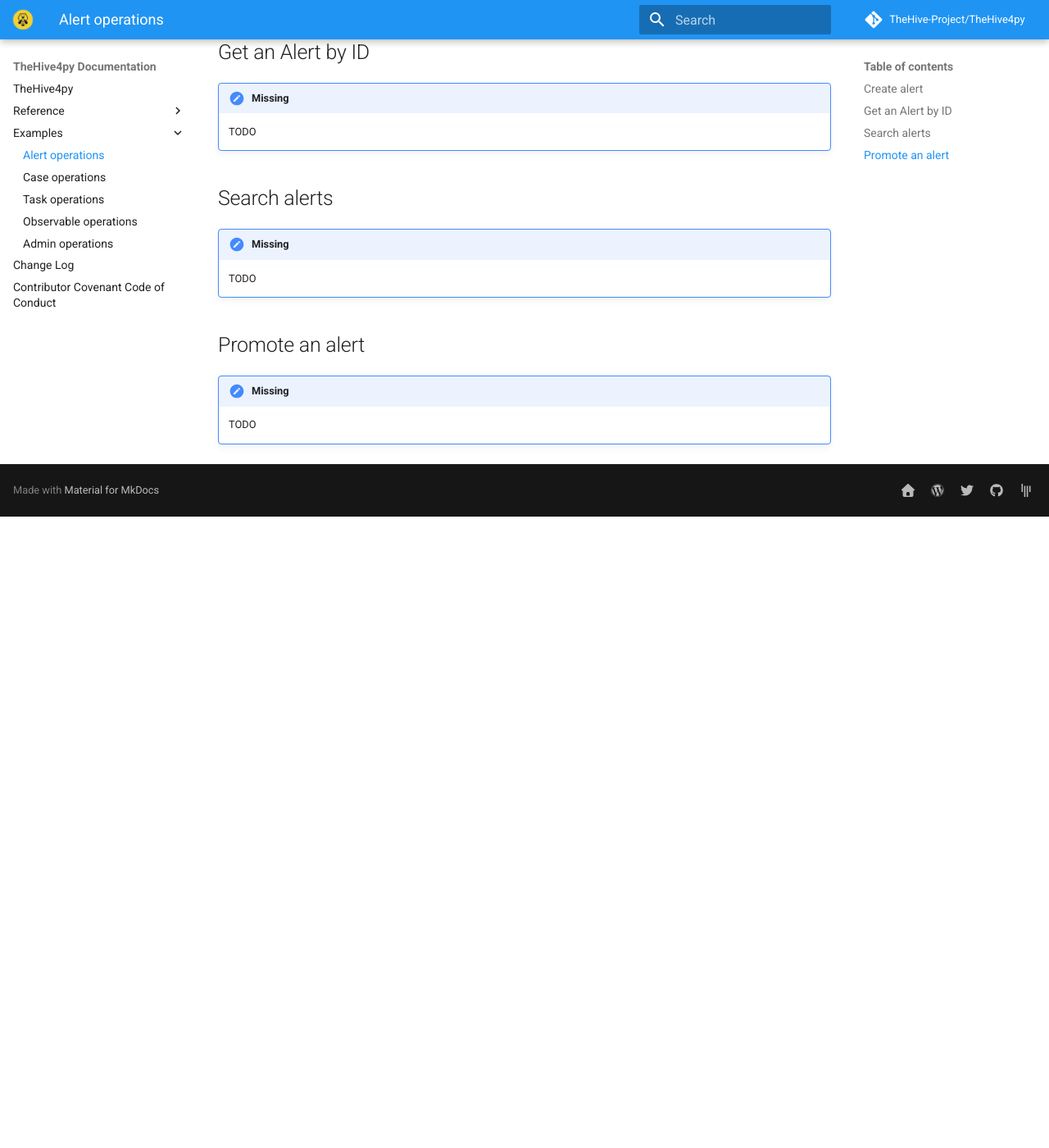
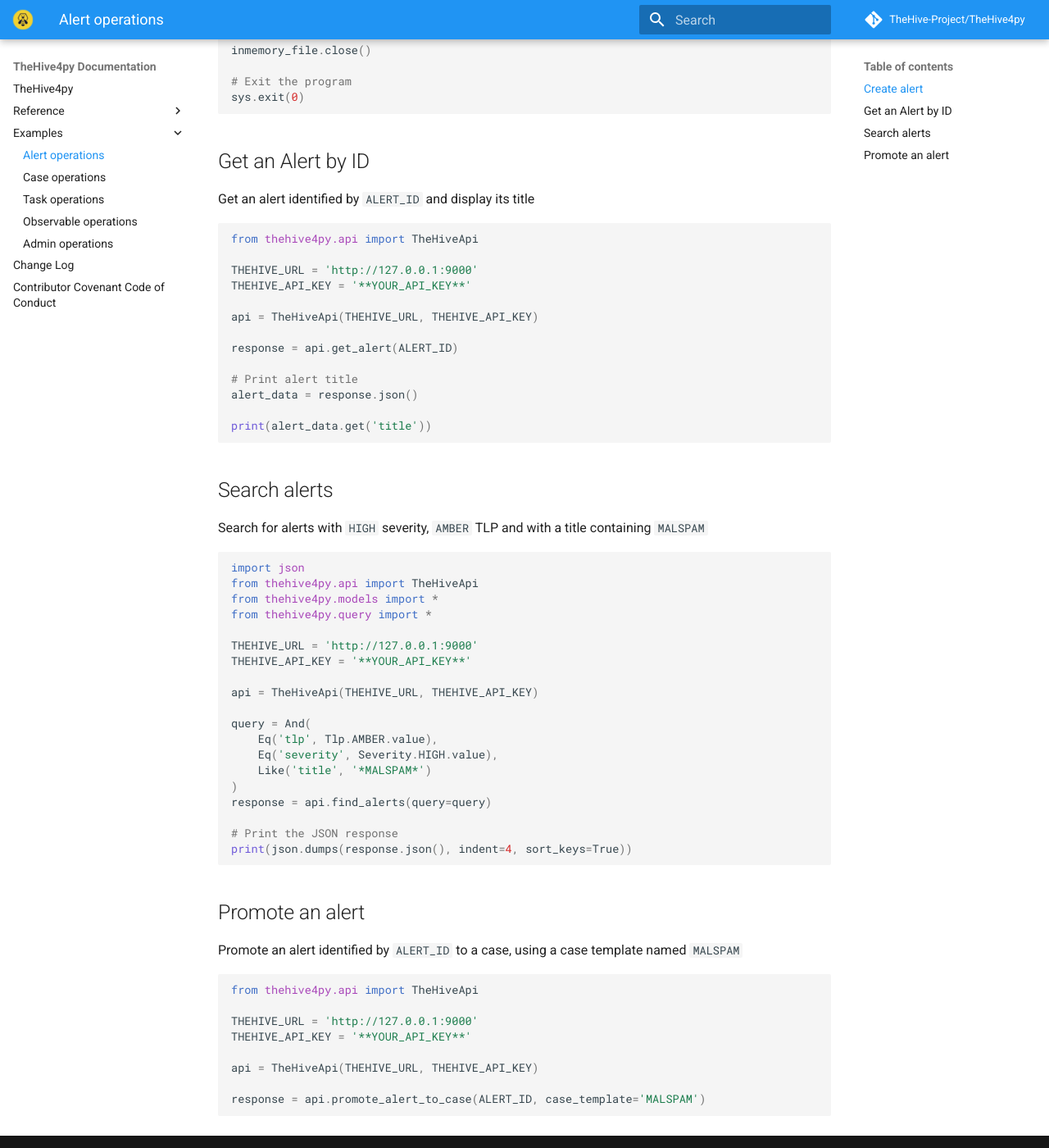
Before and after one commit to TheHive-Project/TheHive4py, an MkDocs documentation site: the page built from docs/samples/alert-operations.md, in a window 1280 px wide and 1400 px high, scrolled down 1239 px. Shown: the whole window at 82% size. Built offline with MkDocs 1.6.1 and Material for MkDocs 9.7.7, drawn with Linux system fonts in a browser that asks for light colours; comment, search, counter and statistics services are not loaded; before the commit the page ends 1869 px from its top, so only the background shows below that; some of the changed text lies outside the part shown.

Commit message:
#207 Fix the AlertArtifact and CaseObservable models to make using file observables consistent + updating docs accordingly

````diff
--- a/docs/samples/alert-operations.md
+++ b/docs/samples/alert-operations.md
@@ -11,14 +11,18 @@
 from thehive4py.api import TheHiveApi
 from thehive4py.models import Alert, AlertArtifact, CustomFieldHelper
 
-api = TheHiveApi('http://127.0.0.1:9000', '**YOUR_API_KEY**')
+THEHIVE_URL = 'http://127.0.0.1:9000'
+THEHIVE_API_KEY = '**YOUR_API_KEY**'
+
+api = TheHiveApi(THEHIVE_URL, THEHIVE_API_KEY)
 
 # Prepare observables
+inmemory_file = open('sample.txt', 'rb')
 artifacts = [
     AlertArtifact(dataType='ip', data='8.8.8.8'),
     AlertArtifact(dataType='domain', data='google.com'),
     AlertArtifact(dataType='file', data='pic.png'),
-    AlertArtifact(dataType='file', data='sample.txt', sighted=True, ioc=True)
+    AlertArtifact(dataType='file', data=(inmemory_file, 'sample.txt'), sighted=True, ioc=True)
 ]
 
 # Prepare custom fields
@@ -32,14 +36,15 @@
 # Prepare the sample Alert
 sourceRef = str(uuid.uuid4())[0:6]
 alert = Alert(title='New Alert',
-              tlp=3,
-              tags=['TheHive4Py', 'sample'],
-              description='N/A',
-              type='external',
-              source='instance1',
-              sourceRef=sourceRef,
-              artifacts=artifacts,
-              customFields=customFields)
+    tlp=3,
+    tags=['TheHive4Py', 'sample'],
+    description='N/A',
+    type='external',
+    source='instance1',
+    sourceRef=sourceRef,
+    artifacts=artifacts,
+    customFields=customFields
+)
 
 # Create the alert
 try:
@@ -51,21 +56,70 @@
 except AlertException as e:
   print("Alert create error: {}".format(e))
 
+inmemory_file.close()
+
 # Exit the program
 sys.exit(0)
 ```
 
 ## Get an Alert by ID
 
-!!! missing
-    TODO
+Get an alert identified by `ALERT_ID` and display its title
+
+```python
+from thehive4py.api import TheHiveApi
+
+THEHIVE_URL = 'http://127.0.0.1:9000'
+THEHIVE_API_KEY = '**YOUR_API_KEY**'
+
+api = TheHiveApi(THEHIVE_URL, THEHIVE_API_KEY)
+
+response = api.get_alert(ALERT_ID)
+
+# Print alert title
+alert_data = response.json()
+
+print(alert_data.get('title'))
+```
 
 ## Search alerts
 
-!!! missing
-    TODO
+Search for alerts with `HIGH` severity, `AMBER` TLP and with a title containing `MALSPAM`
+
+```python
+
+import json
+from thehive4py.api import TheHiveApi
+from thehive4py.models import *
+from thehive4py.query import *
+
+THEHIVE_URL = 'http://127.0.0.1:9000'
+THEHIVE_API_KEY = '**YOUR_API_KEY**'
+
+api = TheHiveApi(THEHIVE_URL, THEHIVE_API_KEY)
+
+query = And(
+    Eq('tlp', Tlp.AMBER.value),
+    Eq('severity', Severity.HIGH.value),
+    Like('title', '*MALSPAM*')
+)
+response = api.find_alerts(query=query)
+
+# Print the JSON response
+print(json.dumps(response.json(), indent=4, sort_keys=True))
+```
 
 ## Promote an alert
 
-!!! missing
-    TODO
+Promote an alert identified by `ALERT_ID` to a case, using a case template named `MALSPAM`
+
+```python
+from thehive4py.api import TheHiveApi
+
+THEHIVE_URL = 'http://127.0.0.1:9000'
+THEHIVE_API_KEY = '**YOUR_API_KEY**'
+
+api = TheHiveApi(THEHIVE_URL, THEHIVE_API_KEY)
+
+response = api.promote_alert_to_case(ALERT_ID, case_template='MALSPAM')
+```
--- a/setup.py
+++ b/setup.py
@@ -7,7 +7,7 @@
 
 setup(
     name='thehive4py',
-    version='1.8.0',
+    version='1.8.1',
     description='Python API client for TheHive.',
     long_description=long_description,
     long_description_content_type="text/markdown",
````
Also changed, not shown: 2 other files.
